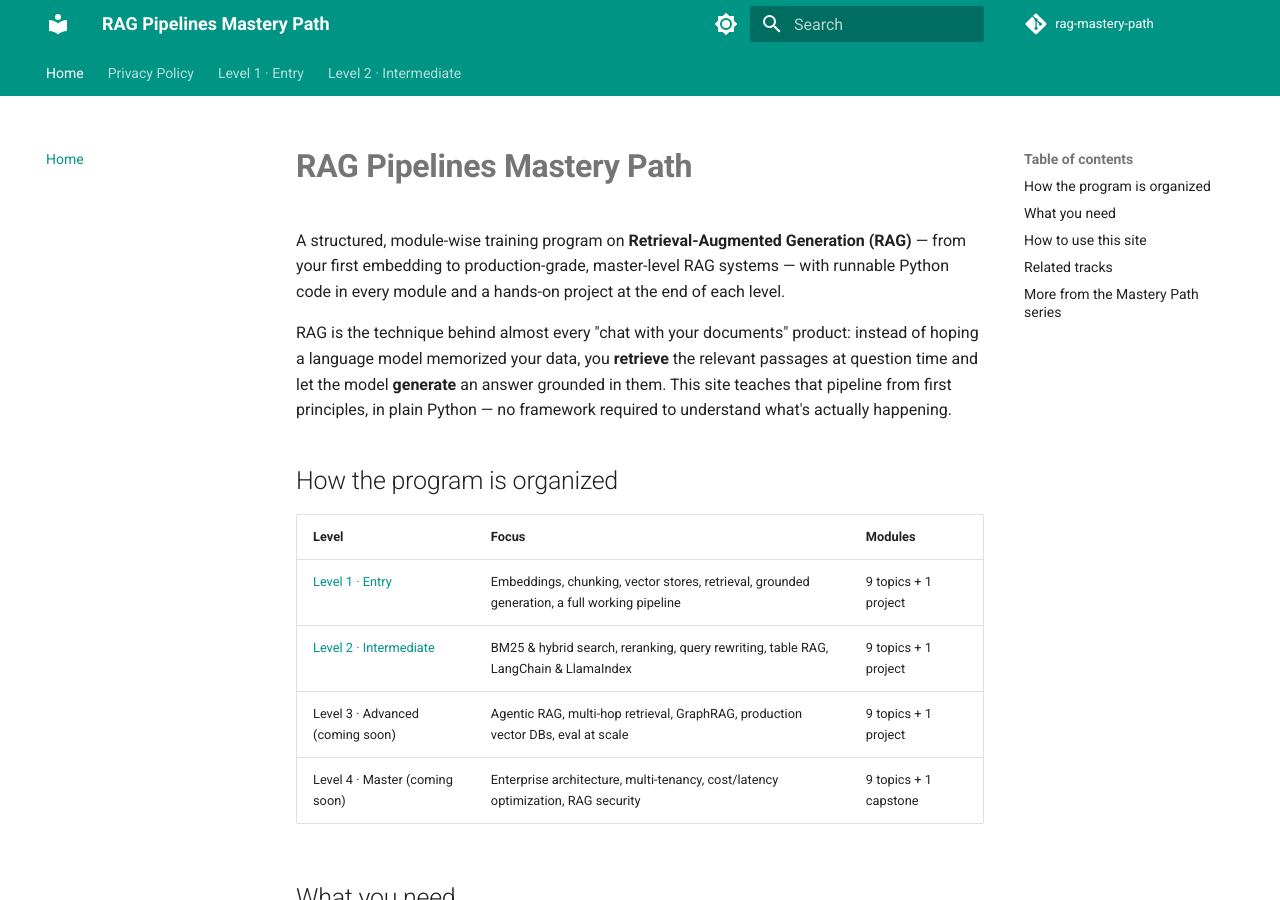
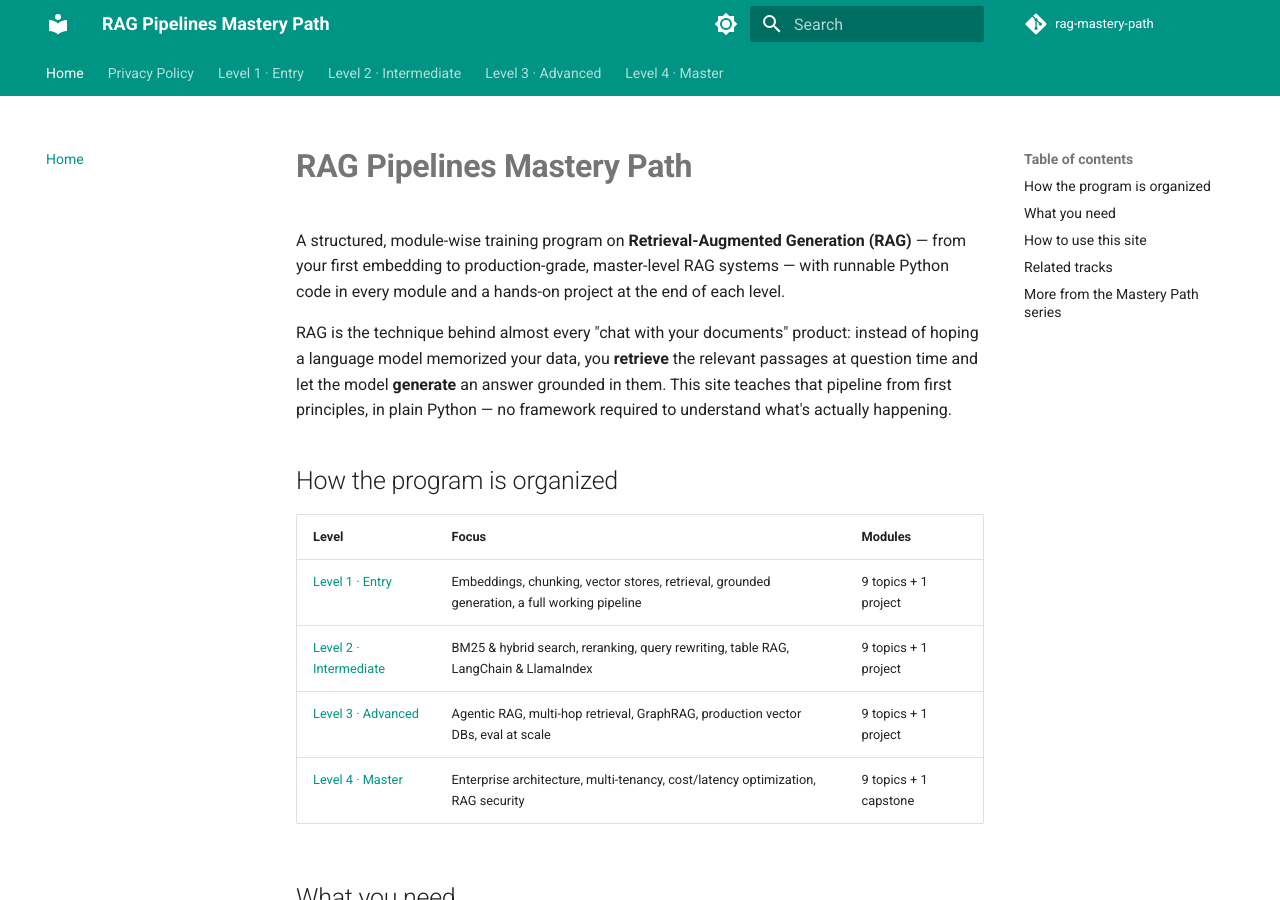
Before and after one commit to SIGILIPELLI/rag-mastery-path, an MkDocs documentation site: the page built from docs/index.md, in a window 1280 px wide and 900 px high. Built offline with MkDocs 1.6.1 and Material for MkDocs 9.7.7, drawn with Linux system fonts in a browser that asks for light colours; comment, search, counter and statistics services are not loaded; part of the change alters nothing that is shown.

Commit message:
Restore finished level(s) to nav/sitemap/homepage
Co-Authored-By: Claude Opus 5 <noreply@anthropic.com>

```diff
--- a/docs/index.md
+++ b/docs/index.md
@@ -22,8 +22,8 @@ plain Python — no framework required to understand what's actually happening.
 |-------|-------|---------|
 | [Level 1 · Entry](level-1/index.md) | Embeddings, chunking, vector stores, retrieval, grounded generation, a full working pipeline | 9 topics + 1 project |
 | [Level 2 · Intermediate](level-2/index.md) | BM25 & hybrid search, reranking, query rewriting, table RAG, LangChain & LlamaIndex | 9 topics + 1 project |
-| Level 3 · Advanced (coming soon) | Agentic RAG, multi-hop retrieval, GraphRAG, production vector DBs, eval at scale | 9 topics + 1 project |
-| Level 4 · Master (coming soon) | Enterprise architecture, multi-tenancy, cost/latency optimization, RAG security | 9 topics + 1 capstone |
+| [Level 3 · Advanced](level-3/index.md) | Agentic RAG, multi-hop retrieval, GraphRAG, production vector DBs, eval at scale | 9 topics + 1 project |
+| [Level 4 · Master](level-4/index.md) | Enterprise architecture, multi-tenancy, cost/latency optimization, RAG security | 9 topics + 1 capstone |
 
 ## What you need
 
--- a/mkdocs.yml
+++ b/mkdocs.yml
@@ -74,7 +74,27 @@ nav:
       - "08 · RAG with LangChain": level-2/08-rag-langchain.md
       - "09 · RAG with LlamaIndex": level-2/09-rag-llamaindex.md
       - "10 · Project — Hybrid Search Documentation Assistant": level-2/10-project-hybrid-assistant.md
-# --- auto-pruned stub levels (see AdSense low-value-content fix) ---
-exclude_docs: |
-  level-3/*.md
-  level-4/*.md
+  - "Level 3 · Advanced":
+      - Overview: level-3/index.md
+      - "01 · Agentic RAG": level-3/01-agentic-rag.md
+      - "02 · Multi-Hop Retrieval & Query Decomposition": level-3/02-multi-hop-retrieval.md
+      - "03 · GraphRAG & Knowledge Graphs": level-3/03-graphrag.md
+      - "04 · Production Vector Databases": level-3/04-production-vector-dbs.md
+      - "05 · Embedding Model Selection & Fine-Tuning": level-3/05-embedding-selection.md
+      - "06 · Evaluation at Scale": level-3/06-eval-at-scale.md
+      - "07 · Streaming, Caching & Latency": level-3/07-streaming-caching-latency.md
+      - "08 · Incremental Indexing & Freshness": level-3/08-incremental-indexing.md
+      - "09 · Observability & Tracing": level-3/09-observability.md
+      - "10 · Project — Agentic Research Assistant": level-3/10-project-agentic-assistant.md
+  - "Level 4 · Master":
+      - Overview: level-4/index.md
+      - "01 · Enterprise RAG Architecture Patterns": level-4/01-enterprise-architecture.md
+      - "02 · Multi-Tenant RAG & Access Control": level-4/02-multi-tenant-access-control.md
+      - "03 · Cost Optimization": level-4/03-cost-optimization.md
+      - "04 · Latency Optimization at Scale": level-4/04-latency-optimization.md
+      - "05 · RAG Security": level-4/05-rag-security.md
+      - "06 · Governance, Compliance & Auditability": level-4/06-governance-compliance.md
+      - "07 · Continuous Evaluation & Feedback Loops": level-4/07-continuous-evaluation.md
+      - "08 · Fine-Tuning vs. RAG vs. Hybrid": level-4/08-finetuning-vs-rag.md
+      - "09 · Scaling Ingestion Pipelines": level-4/09-scaling-ingestion.md
+      - "10 · Capstone — Enterprise Knowledge Platform": level-4/10-capstone-enterprise-platform.md
```
